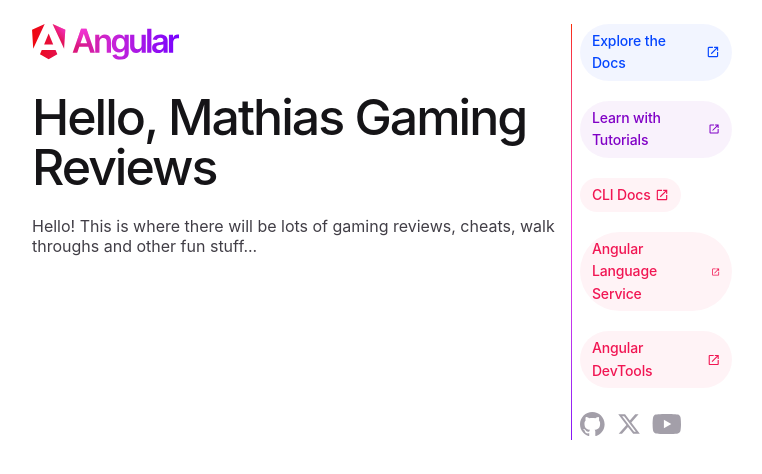
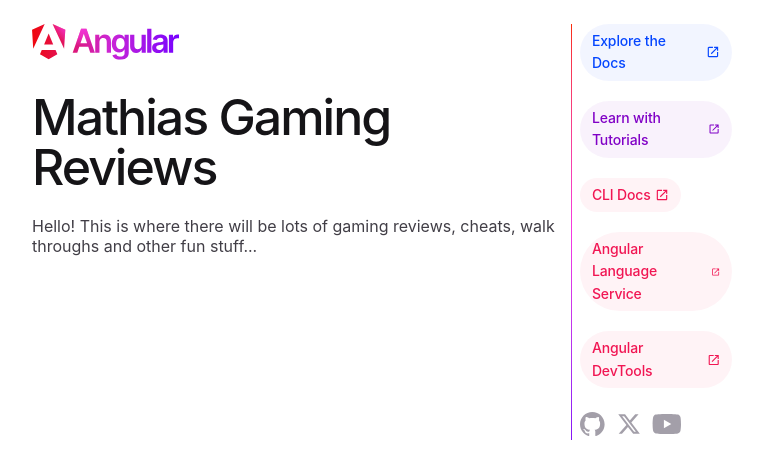
Before and after one commit to MathiasGamingReviews/mathiasgamingreviews.github.io, an Angular app: page / in a window 1280 px wide. Shown: the top 474 px of the page, without its empty margins (258-1020 px from the left). Built offline with nearby package versions, Linux system fonts and the light colour scheme.

Commit message:
Write something about the changes you made so you know what you changed

```diff
--- a/src/app/app.component.html
+++ b/src/app/app.component.html
@@ -225,7 +225,7 @@
           <clipPath id="a"><path fill="#fff" d="M0 0h982v239H0z" /></clipPath>
         </defs>
       </svg>
-      <h1>Hello, {{ title }}</h1>
+      <h1>{{ title }}</h1>
       <p>Hello! This is where there will be lots of gaming reviews, cheats, walk throughs and other fun stuff...</p>
     </div>
     <div class="divider" role="separator" aria-label="Divider"></div>
```
